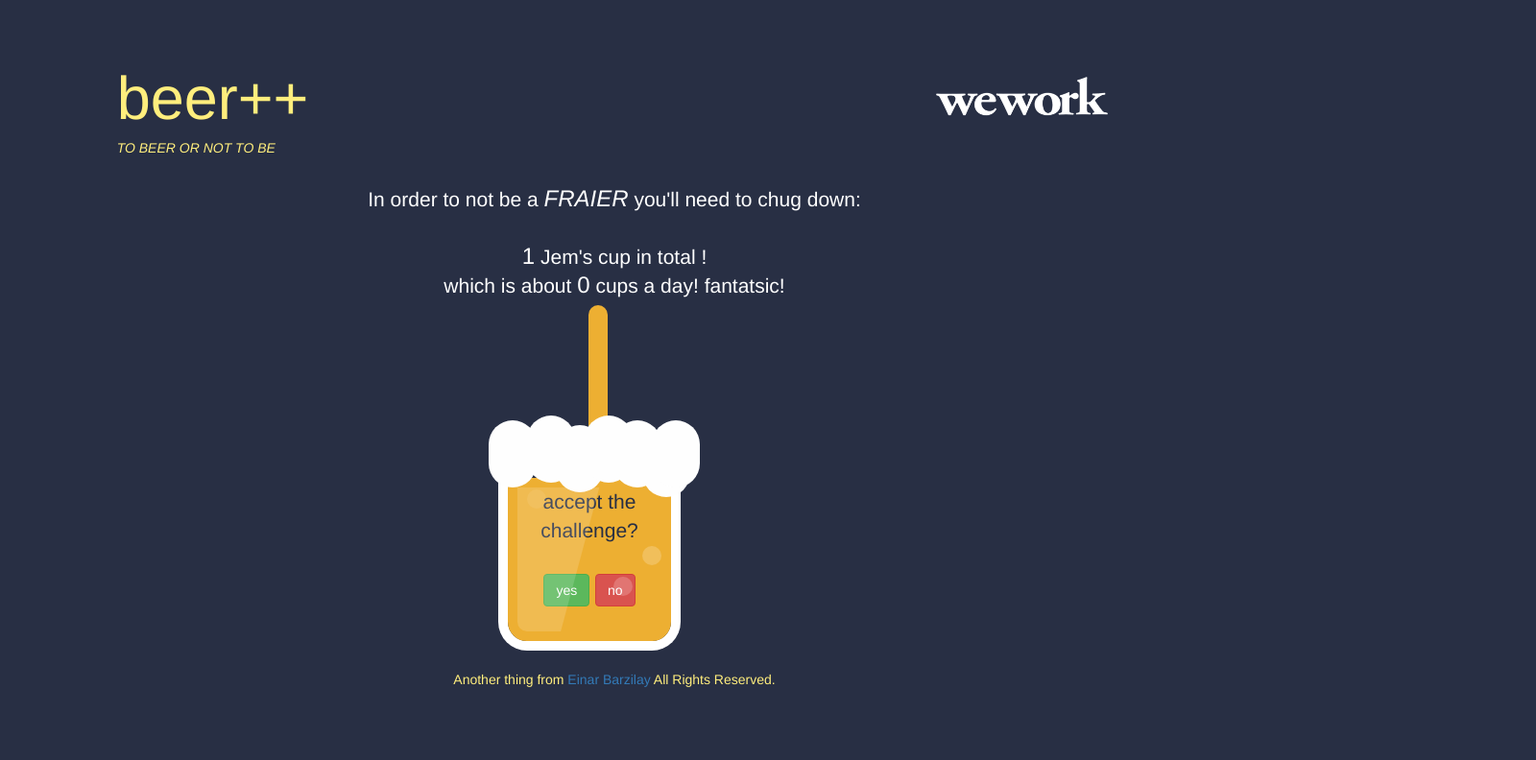
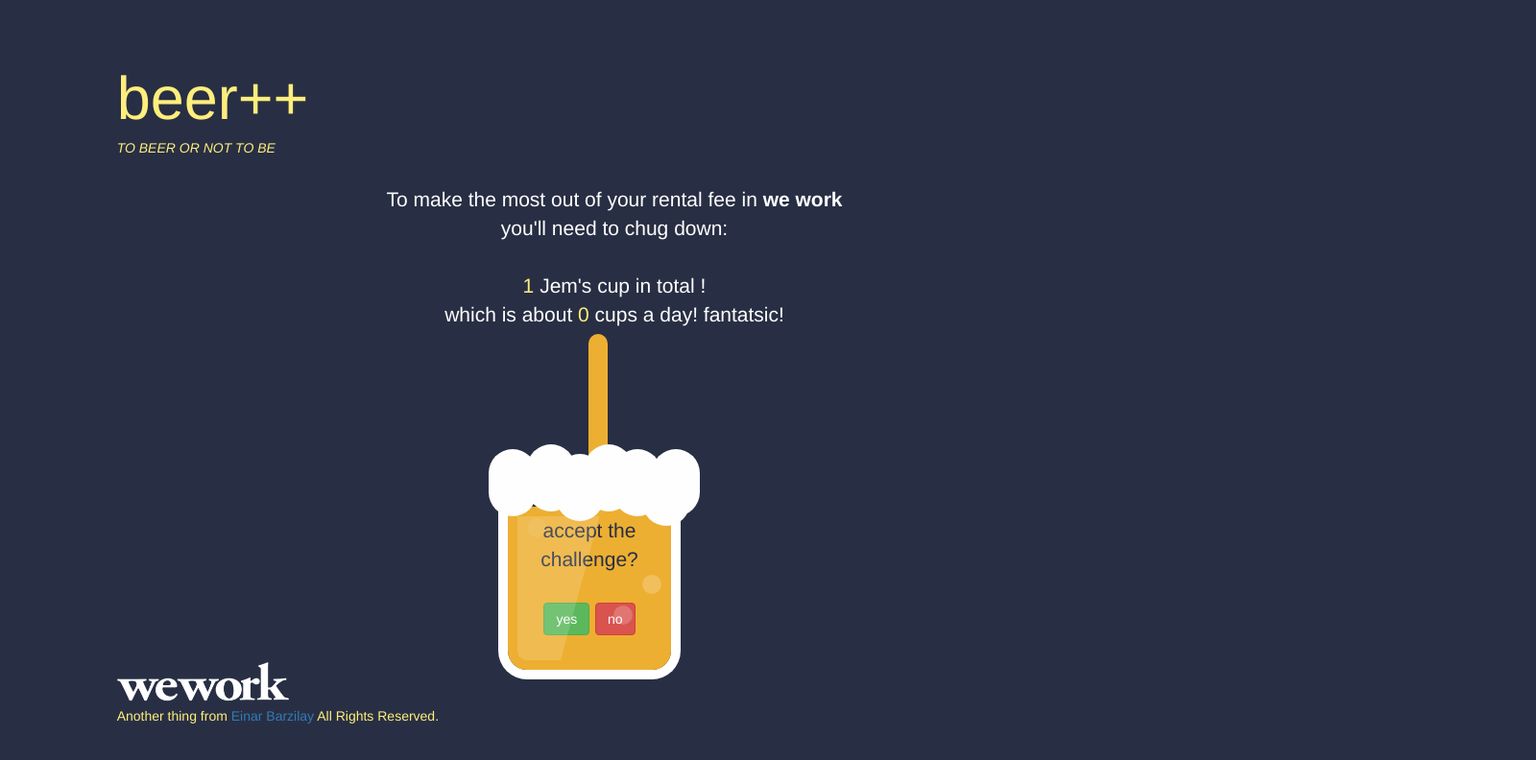
Before and after one commit to einarzb/freeBeerRefiller, a website: page public/index.html in a window 1280 px wide. Both pictures are taken after typing "5" into the empty fields and a click on the button "calc". Shown: the whole page at 96% size, 1600 px wide, since content can reach past the window. Drawn offline with nearby package versions, Linux system fonts and the light colour scheme.

Commit message:
changed styling for footer

```diff
--- a/public/index.html
+++ b/public/index.html
@@ -32,9 +32,9 @@
                 <h1>beer++</h1>
                 <h5><em>TO BEER OR NOT TO BE</em></h5>
             </div>
-            <div class="col-md-6 col-md-push-3">
+            <!-- <div class="col-md-6 col-md-push-3">
                 <a href="https://www.wework.com/"><img style="height:46px;width:179px;margin-top:32px;" ng-src="images/we.png" alt="" /></a>
-            </div>
+            </div> -->
         </div>
         <!--calc-->
         <div class="row">
@@ -50,15 +50,15 @@
 
         <div class="row">
             <div class="result text-center" ng-show="!result">
-                <p>In order to not be a
-                    <span class="h3 text-center"><em> FRAIER</em></span> you'll need to chug down:<br><br>
-                    <span class="h3">{{total}}</span> Jem's cup{{pluralSingle}} in total !<br> which is about <span class="h3">{{dayAmount}}</span> cups a day! fantatsic!
+                <p> To make the most out of your rental fee in <b>we work</b> <br> you'll need to chug down:<br><br>
+                    <span style="color:#FFEE7D">{{total}}</span> Jem's cup{{pluralSingle}} in total !<br> which is about
+                    <span style="color:#FFEE7D">{{dayAmount}}</span> cups a day! fantatsic!
                 </p>
             </div>
         </div>
 
 
-        <div class="setAlert text-center" ng-show="!setAlert">
+        <div class="text-center setTimePart" ng-show="!setAlert">
             <label>set happy hour:</label>
             <input type="time" class="time" ng-model="happyHour" placeholder="01:00:PM" min="08:00:00" max="23:00:00" required />
             <br>
@@ -119,8 +119,9 @@
             </div>
         </div>
         <!--END COL-->
-        <footer class="text-center" ng-show="!result">
-            Another thing from <a href="http://www.einarb.com.webservices.co.il/portfolio/public/index.html?utm_source=beer&utm_campaign=cv">Einar Barzilay</a> All Rights Reserved.
+        <footer class="footer col-md-6 col-md-push-1">
+            <a href="https://www.wework.com/"><img style="height:46px;width:179px;" ng-src="images/we.png" alt="" /></a> <br> Another thing from <a href="http://www.einarb.com.webservices.co.il/portfolio/public/index.html?utm_source=beer&utm_campaign=cv">Einar Barzilay</a> All Rights
+            Reserved.
         </footer>
 
         <!--end container-->
--- a/public/style.css
+++ b/public/style.css
@@ -7,9 +7,18 @@
 .result {color:#fff;margin-top:20px;}
 label{font-weight: normal;}
 .btn-warning{height: 37px;margin-top: -6px;}
-.setAlert {font-size: 1.5em;}
 .time{width: 120px;}
-.calcPart{margin-top: 160px;}
+.calcPart, .setTimePart{margin-top: 160px;font-size: 1.5em;}
+
+.footer {
+  position: fixed;
+  bottom: 0;
+  width: 100%;
+  /* Set the fixed height of the footer here */
+  height: 130px;
+  color: #FFEE7D;
+  padding-top: 20px;
+}
 /*beer animation*/
 
 #container {
```
